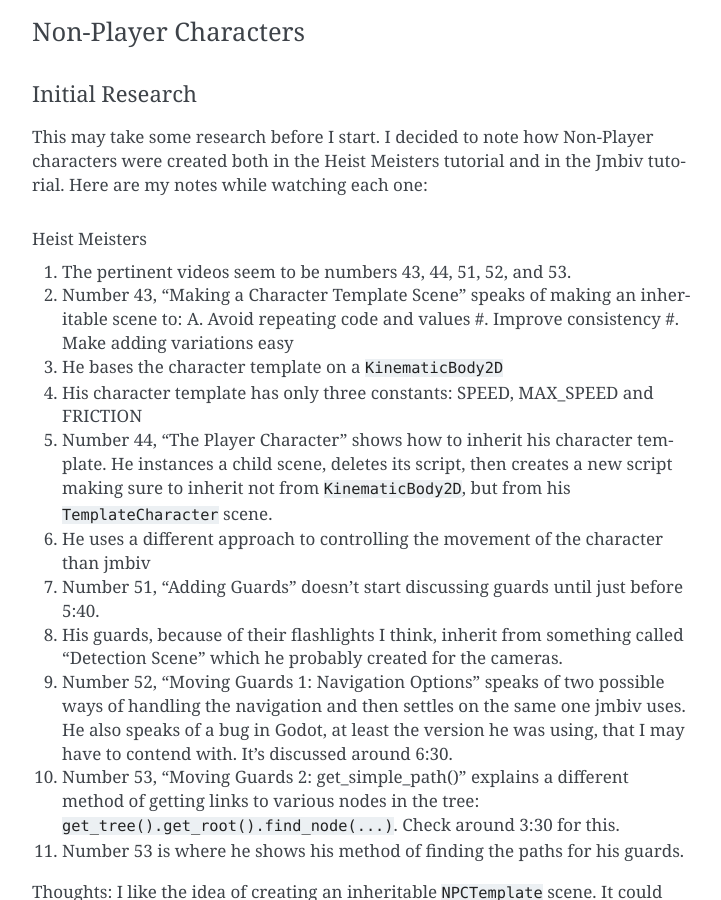
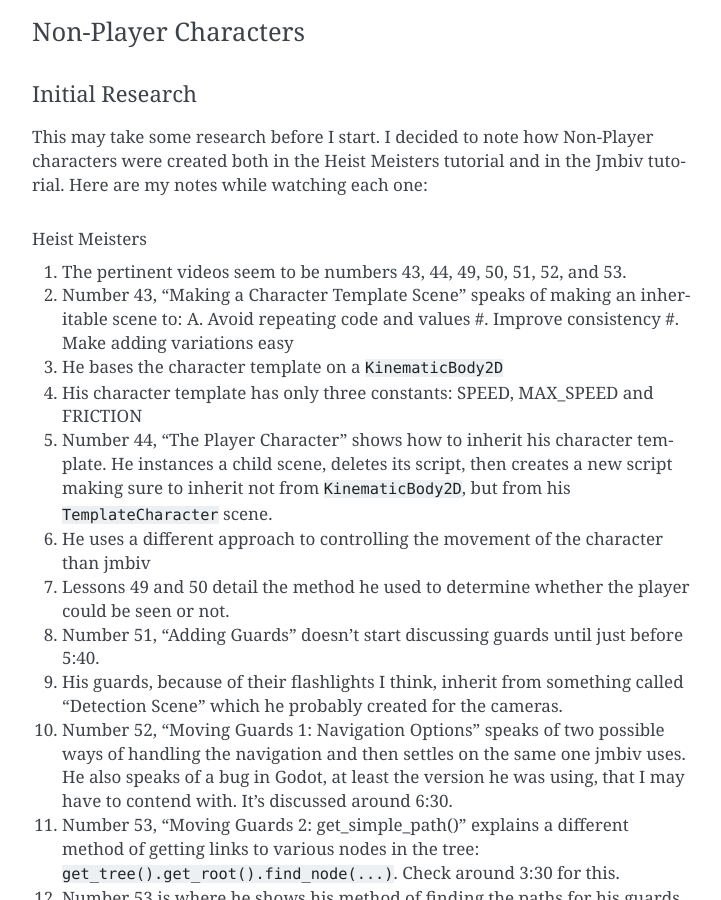
Before and after one commit to JMorris1575/Christmas2022, a Sphinx documentation site: the page built from docs/st_nick_game_dev.rst, in a window 1280 px wide and 900 px high, scrolled down 38914 px. Shown: the whole window, without its empty margins (388-1109 px from the left). Built offline with Sphinx 7.4.7, drawn with Linux system fonts in a browser that asks for light colours.

Commit message:
Added a little research on player detection

```diff
--- a/docs/st_nick_game_dev.rst
+++ b/docs/st_nick_game_dev.rst
@@ -1587,7 +1587,7 @@
 Heist Meisters
 ^^^^^^^^^^^^^^
 
-#. The pertinent videos seem to be numbers 43, 44, 51, 52, and 53.
+#. The pertinent videos seem to be numbers 43, 44, 49, 50, 51, 52, and 53.
 #. Number 43, "Making a Character Template Scene" speaks of making an inheritable scene to:
    A. Avoid repeating code and values
    #. Improve consistency
@@ -1598,6 +1598,7 @@
    its script, then creates a new script making sure to inherit not from ``KinematicBody2D``, but from his
    ``TemplateCharacter`` scene.
 #. He uses a different approach to controlling the movement of the character than jmbiv
+#. Lessons 49 and 50 detail the method he used to determine whether the player could be seen or not.
 #. Number 51, "Adding Guards" doesn't start discussing guards until just before 5:40.
 #. His guards, because of their flashlights I think, inherit from something called "Detection Scene" which he probably
    created for the cameras.
```
